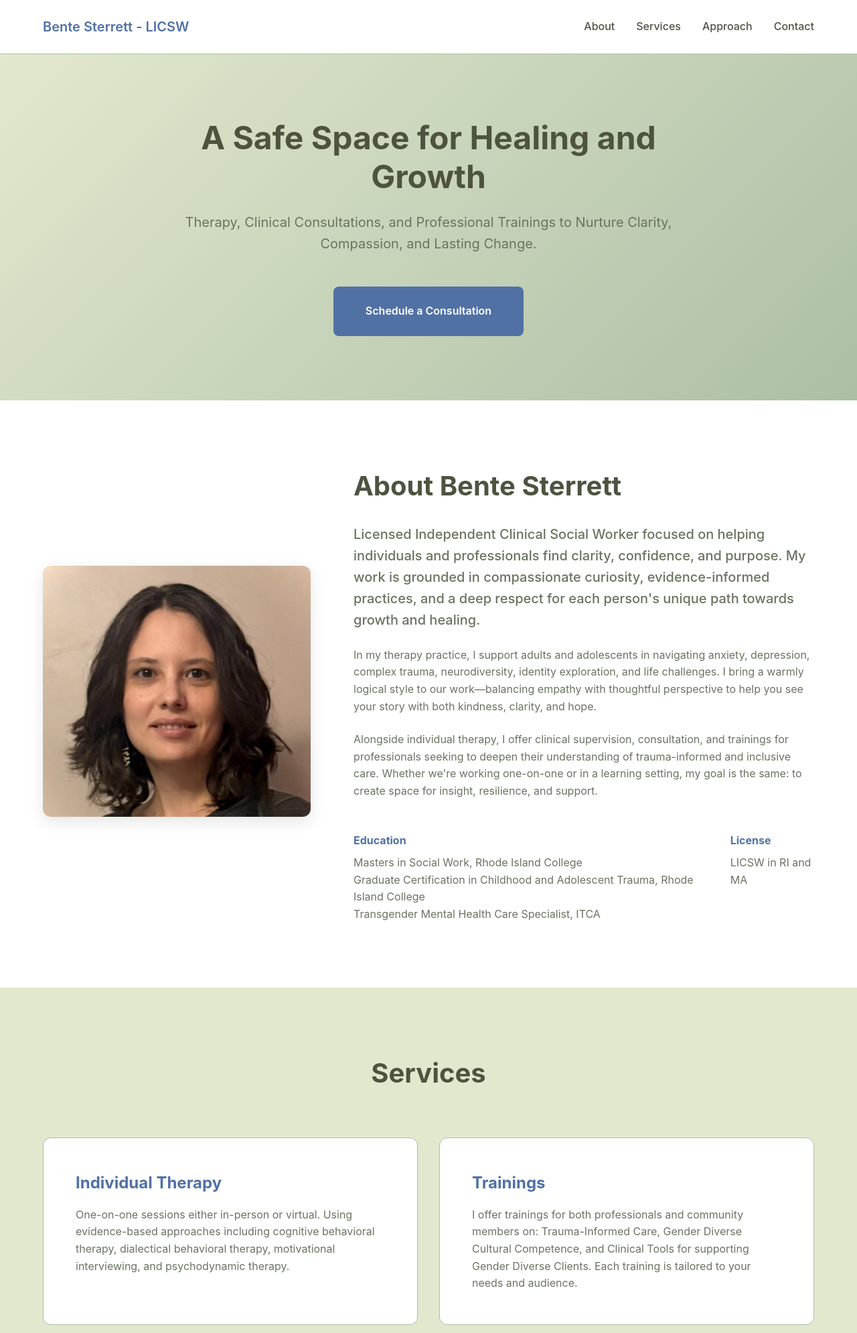
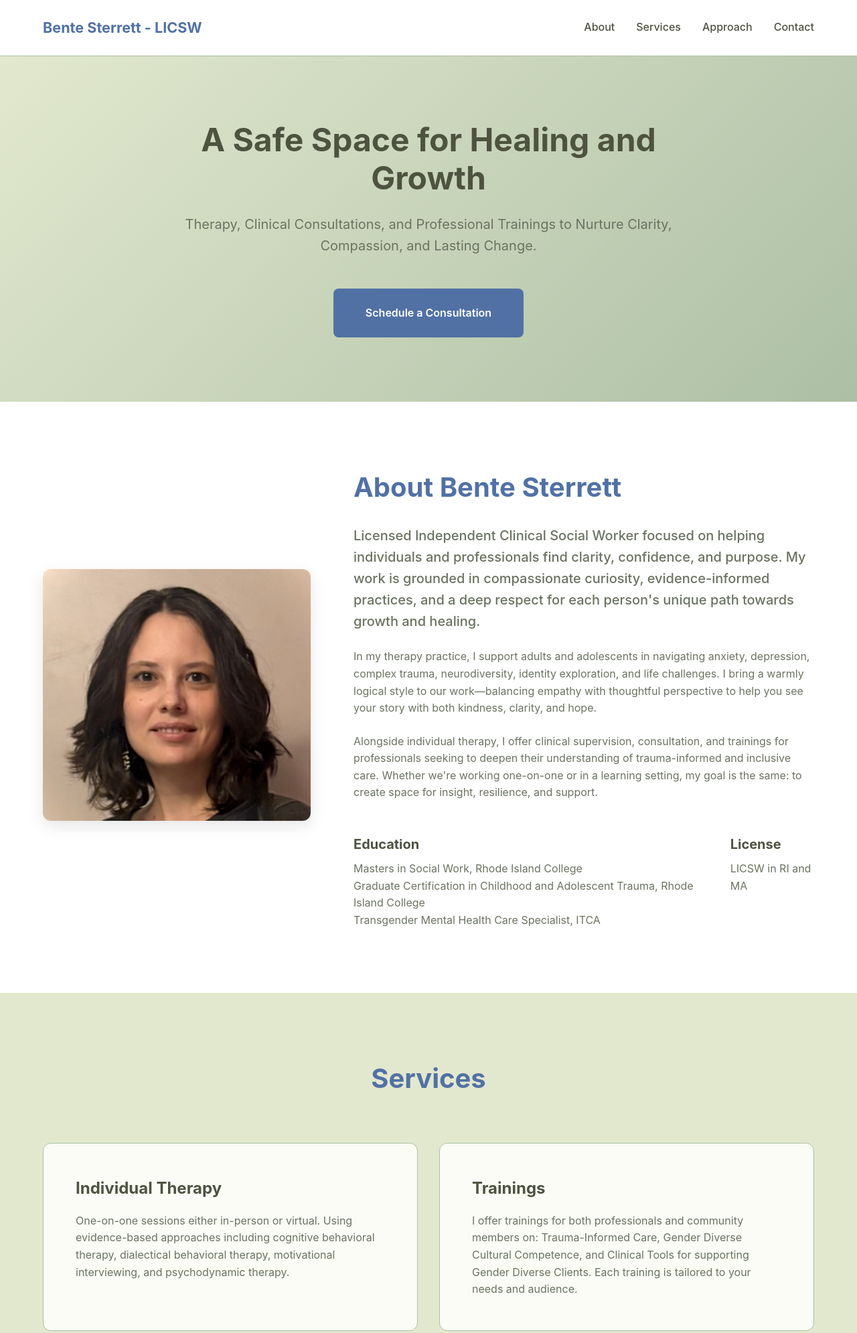
Before and after one commit to bentesterrett/bentesterrett.github.io, a plain HTML site: page dev/index.html in a window 1280 px wide. Shown: the top 1991 px of the page at 67% size. Drawn offline with Linux system fonts and the light colour scheme.

Commit message:
More updates

```diff
--- a/dev/styles.css
+++ b/dev/styles.css
@@ -9,6 +9,7 @@
   --color-primary-dark: #3d5680;
   --color-accent: #ff9f1c;
   --color-background: #e2e8ce;
+  --color-background-light: #fafcf5;
   --color-surface: #ffffff;
   --color-text: #4e5340;
   --color-text-light: #6b7360;
@@ -62,8 +63,8 @@ body {
   padding: var(--spacing-md) 0;
 }
 .logo {
-  font-size: 1.25rem;
-  font-weight: 600;
+  font-size: 1.35rem;
+  font-weight: 700;
   color: var(--color-primary);
   text-decoration: none; /* keep link appearance consistent */
 }
@@ -186,7 +187,7 @@ body {
 }
 .about-content h2 {
   font-size: 2.5rem;
-  color: var(--color-text);
+  color: var(--color-primary);
   margin-bottom: var(--spacing-md);
 }
 .lead {
@@ -206,8 +207,9 @@ body {
 }
 .credential-item strong {
   display: block;
-  color: var(--color-primary);
+  color: var(--color-text);
   margin-bottom: var(--spacing-xs);
+  font-size: 1.25rem;
 }
 .credential-item p {
   margin: 0;
@@ -220,7 +222,7 @@ body {
 .section-title {
   font-size: 2.5rem;
   text-align: center;
-  color: var(--color-text);
+  color: var(--color-primary);
   margin-bottom: var(--spacing-2xl);
 }
 .services-grid {
@@ -229,7 +231,7 @@ body {
   gap: var(--spacing-lg);
 }
 .service-card {
-  background: var(--color-surface);
+  background: var(--color-background-light);
   padding: var(--spacing-xl);
   border-radius: var(--radius-lg);
   border: 1px solid var(--color-border);
@@ -241,7 +243,7 @@ body {
 }
 .service-card h3 {
   font-size: 1.5rem;
-  color: var(--color-primary);
+  color: var(--color-text);
   margin-bottom: var(--spacing-sm);
 }
 .service-card p {
@@ -327,7 +329,7 @@ body {
 }
 .contact-info h2 {
   font-size: 2.5rem;
-  color: var(--color-text);
+  color: var(--color-primary);
   margin-bottom: var(--spacing-md);
 }
 .contact-details {
```
